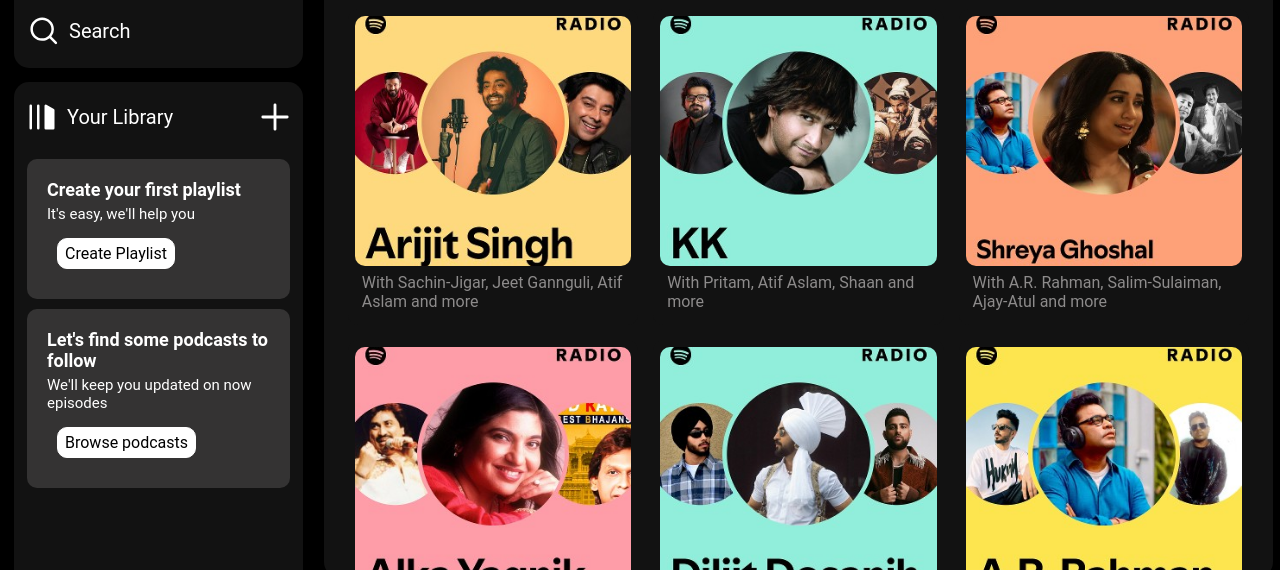
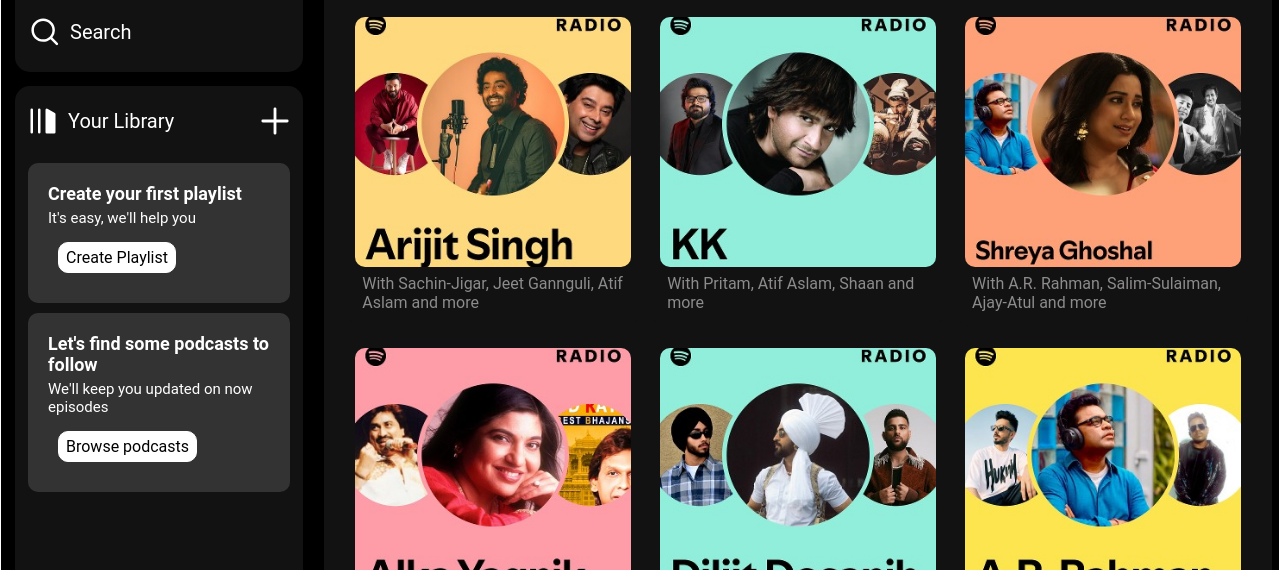
Before and after one commit to Eflame23/Spotify, a plain HTML site: page index.html in a window 1280 px wide. Shown: the part 150-720 px from the top of the page. Drawn offline with Linux system fonts and the light colour scheme.

Commit message:
layout finally fixed & aligned

```diff
--- a/style.css
+++ b/style.css
@@ -12,8 +12,10 @@
 }
 
 .container {
-    height: calc(100vh - 80px);
+    /* height: calc(100vh - 80px); */
     display: flex;
+    border: 1px solid white;
+    margin-bottom: 70px;
 }
 
 /* Left Panel: Home & Library */
@@ -153,7 +155,7 @@
     border-radius: 15px;
     display: flex;
     flex-direction: column;
-    height: 100%;
+    height: 115vh;
     overflow-y: auto;
 }
 
@@ -323,6 +325,7 @@
     height: 80px;
     border-top: 1px solid #282828;
     z-index: 1000;
+    background-color: black;
 }
 
 /* Custom Scrollbar Styling */
```
Also changed, not shown: index.html (+1 -0 lines).
